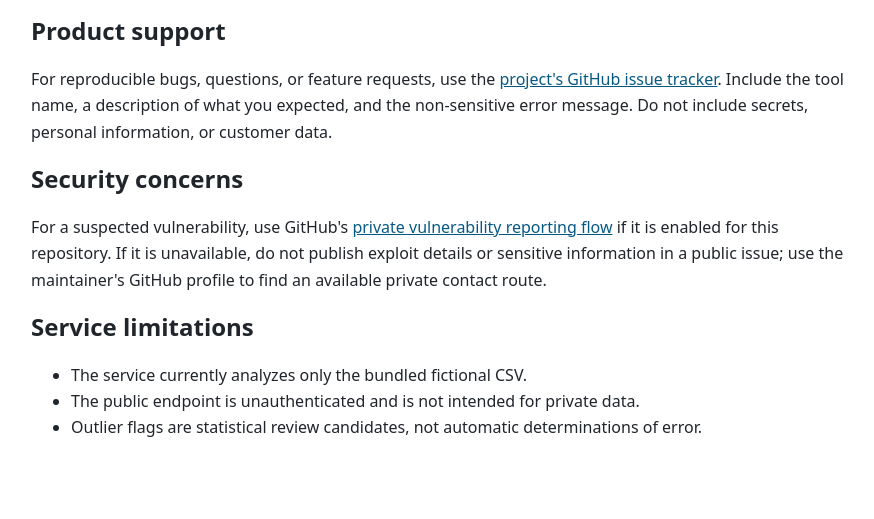
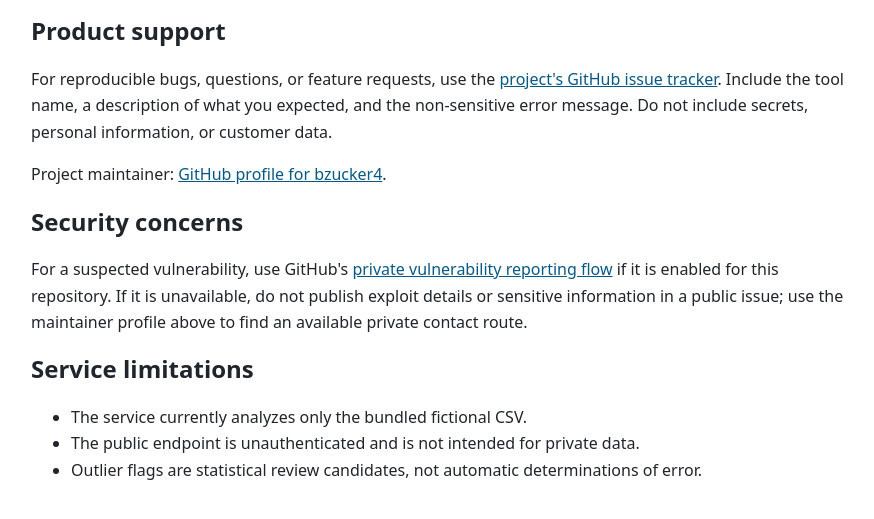
Before and after one commit to bzucker4/business-intelligence-mcp, a plain HTML site: page demo/support.html in a window 1280 px wide. Shown: the part 211-730 px from the top of the page, without its empty margins (199-1073 px from the left). Drawn offline with Linux system fonts and the light colour scheme.

Commit message:
Add maintainer profile to support page

```diff
--- a/demo/support.html
+++ b/demo/support.html
@@ -3,7 +3,7 @@
 <head>
 <meta charset="utf-8"><meta name="viewport" content="width=device-width, initial-scale=1">
 <title>Support — Business Intelligence Copilot</title>
-<style>body{font:16px/1.65 system-ui,-apple-system,Segoe UI,sans-serif;max-width:820px;margin:48px auto;padding:0 20px;color:#20252b}h1,h2{line-height:1.2}a{color:#075985}.notice{background:#f3f4f6;padding:16px;border-radius:8px}</style>
+<style>body{font:16px/1.65 system-ui,-apple-system,Segoe UI,sans-serif;max-width:820px;margin:48px auto;padding:0 20px;color:#20252b}h1,h2{line-height:1.2}a{color:#075985}</style>
 </head>
 <body>
 <p><a href="/">Business Intelligence Copilot</a></p>
@@ -11,8 +11,9 @@
 <p>Business Intelligence Copilot is a sample-data demonstration. It does not accept uploads or analyze private business systems.</p>
 <h2>Product support</h2>
 <p>For reproducible bugs, questions, or feature requests, use the <a href="https://github.com/bzucker4/business-intelligence-mcp/issues">project's GitHub issue tracker</a>. Include the tool name, a description of what you expected, and the non-sensitive error message. Do not include secrets, personal information, or customer data.</p>
+<p>Project maintainer: <a href="https://github.com/bzucker4">GitHub profile for bzucker4</a>.</p>
 <h2>Security concerns</h2>
-<p>For a suspected vulnerability, use GitHub's <a href="https://github.com/bzucker4/business-intelligence-mcp/security/advisories/new">private vulnerability reporting flow</a> if it is enabled for this repository. If it is unavailable, do not publish exploit details or sensitive information in a public issue; use the maintainer's GitHub profile to find an available private contact route.</p>
+<p>For a suspected vulnerability, use GitHub's <a href="https://github.com/bzucker4/business-intelligence-mcp/security/advisories/new">private vulnerability reporting flow</a> if it is enabled for this repository. If it is unavailable, do not publish exploit details or sensitive information in a public issue; use the maintainer profile above to find an available private contact route.</p>
 <h2>Service limitations</h2>
 <ul><li>The service currently analyzes only the bundled fictional CSV.</li><li>The public endpoint is unauthenticated and is not intended for private data.</li><li>Outlier flags are statistical review candidates, not automatic determinations of error.</li></ul>
 </body></html>
```
